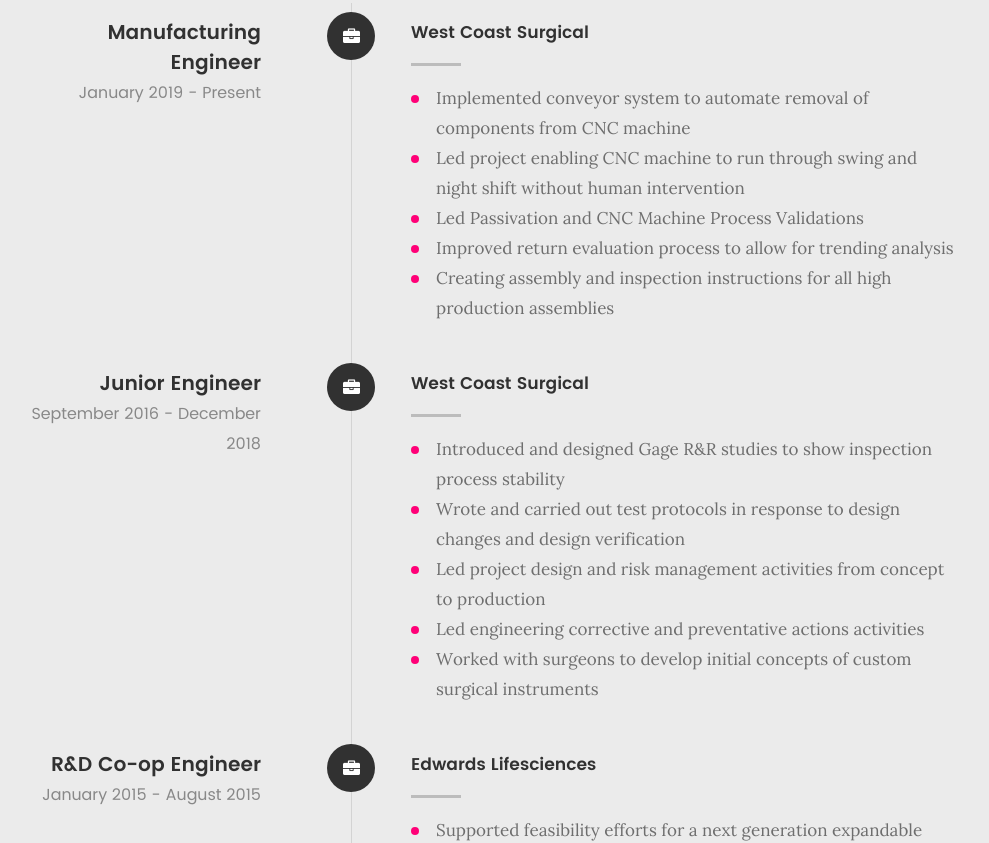
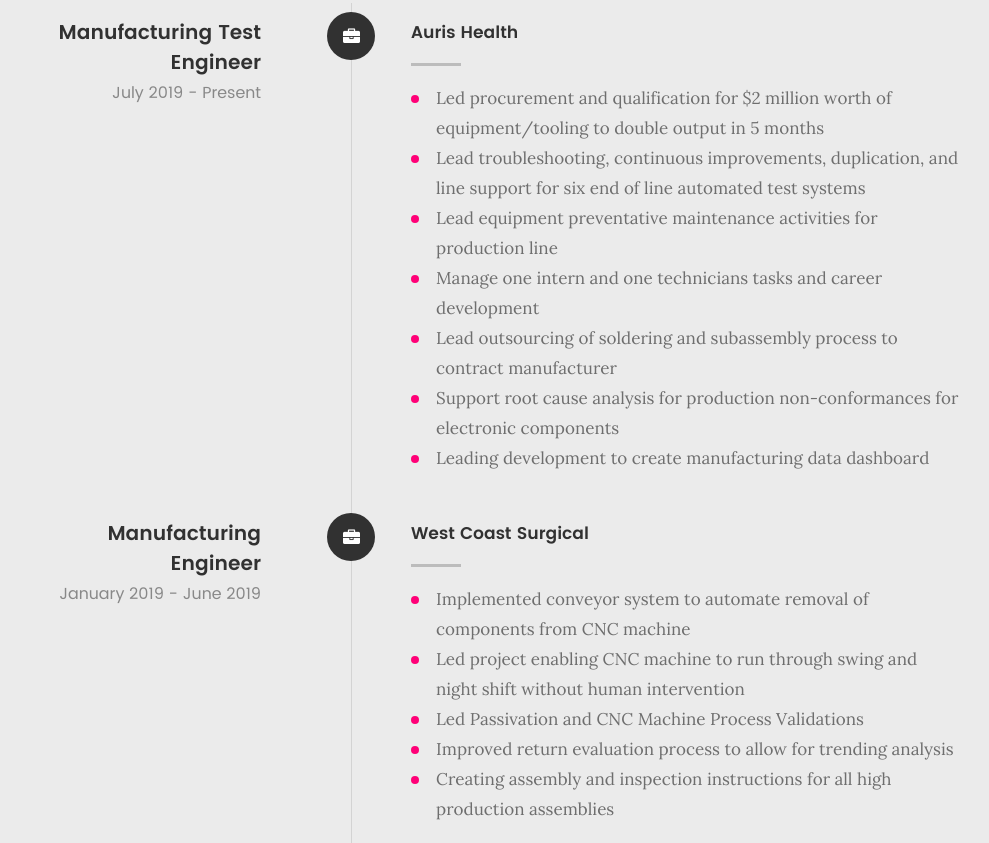
Before and after one commit to austinjarvis/austinjarvis.github.io, a plain HTML site: page index.html in a window 1280 px wide. Shown: the part 2402-3245 px from the top of the page, without its empty margins (148-1137 px from the left). Drawn offline with Linux system fonts and the light colour scheme; files whose address does not match are found by name.

Commit message:
Text updated for relevancy

```diff
--- a/index.html
+++ b/index.html
@@ -226,8 +226,32 @@
 					</div>
 
 					<div class="timeline-header">
+						<h3>Manufacturing Test Engineer</h3>
+						<p>July 2019 - Present</p>
+					</div>
+
+					<div class="timeline-content">
+						<h4>Auris Health </h4>
+						<ul class="disc">
+						 <li>Led procurement and qualification for $2 million worth of equipment/tooling to double output in 5 months</li>
+						 <li>Lead troubleshooting, continuous improvements, duplication, and line support for six end of line automated test systems</li>
+						 <li>Lead equipment preventative maintenance activities for production line</li>
+						 <li>Manage one intern and one technicians tasks and career development</li>
+						 <li>Lead outsourcing of soldering and subassembly process to contract manufacturer</li>
+						 <li>Support root cause analysis for production non-conformances for electronic components</li>
+						 <li>Leading development to create manufacturing data dashboard</li>
+					 </ul>
+				 </div>
+
+				<div class="timeline-block">
+
+					<div class="timeline-ico">
+						<i class="fa fa-briefcase"></i>
+					</div>
+
+					<div class="timeline-header">
 						<h3>Manufacturing Engineer</h3>
-						<p>January 2019 - Present</p>
+						<p>January 2019 - June 2019</p>
 					</div>
 
 					<div class="timeline-content">
@@ -662,7 +686,7 @@
 
 
 	<!-- CTA Section
-   ================================================== -->
+   ==================================================
 	<section id="cta" class="grey-section">
 
    	<div class="row cta-content">
@@ -674,7 +698,7 @@
 		      <p class="lead">
 		      Looking for an awesome and reliable webhosting? Try <a href="http://www.dreamhost.com/r.cgi?287326|STYLESHOUT"><span>DreamHost</span></a>.
 				Get <span>$50 off</span> when you sign up with the promocode <span>styleshout</span>.
-				<!-- Simply type	the promocode in the box labeled “Promo Code” when placing your order. -->
+				 Simply type	the promocode in the box labeled “Promo Code” when placing your order.
 				</p>
 
 				<div class="action">
@@ -683,7 +707,7 @@
 
    		</div>
 
-   	</div> <!-- /cta-content -->
+   	</div> <! /cta-content -->
 
    </section> <!-- /cta -->
 
```
